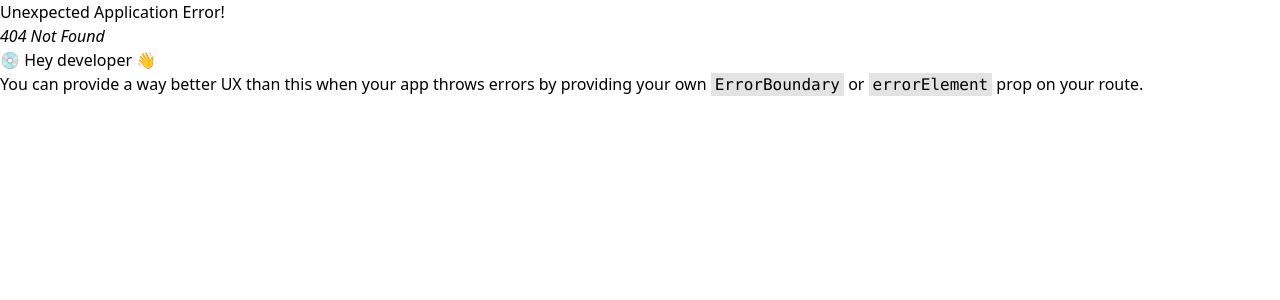
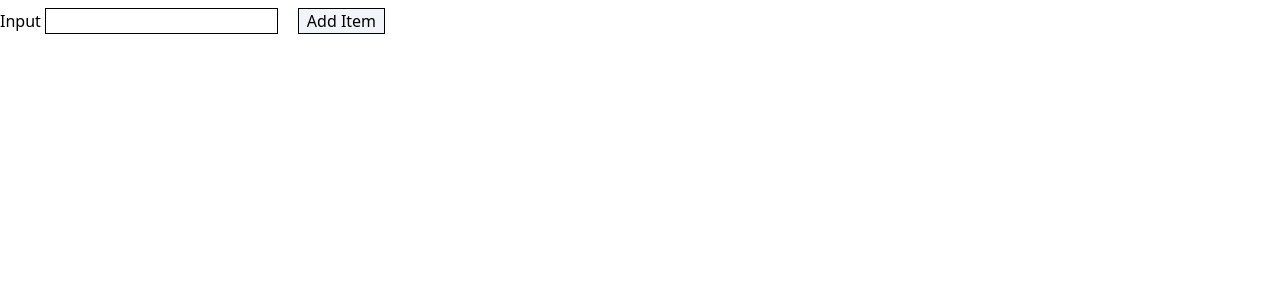
Before and after one commit to danishagarwal/React-Practice, a React (Create React App) app: page /list in a window 1280 px wide. Before the commit this address had no page. Shown: the top 300 px of the page. Built offline with nearby package versions, Linux system fonts and the light colour scheme.

Commit message:
List_items

```diff
--- a/src/App.js
+++ b/src/App.js
@@ -6,6 +6,7 @@ import Ref from "./components/Ref";
 import Search from "./components/Search";
 import Counter from "./components/Counter";
 import Login from "./components/Login";
+import List from "./components/List";
 
 const appRouter = createBrowserRouter([
   {
@@ -29,6 +30,10 @@ const appRouter = createBrowserRouter([
     element: <Search />,
   },
   {
+    path: "/list",
+    element: <List></List>,
+  },
+  {
     path: "/",
     element: <Test></Test>,
   },
--- /dev/null
+++ b/src/components/List.js
@@ -0,0 +1,40 @@
+import React, { useState } from "react";
+
+const List = () => {
+  const [items, setItems] = useState([]);
+  const [newItem, setNewItem] = useState("");
+
+  const handleClick = () => {
+    setItems([...items, newItem]);
+    setNewItem(" ");
+  };
+  return (
+    <>
+      {" "}
+      <div className="pt-2">
+        <label>Input</label>
+        <input
+          value={newItem}
+          onChange={(e) => setNewItem(e.target.value)}
+          className="border border-black ml-1"
+          type="text"
+        ></input>
+
+        <button
+          onClick={handleClick}
+          className="border border-black bg-slate-100 ml-5 px-2"
+        >
+          Add Item
+        </button>
+
+        <ul>
+          {items.map((item) => {
+            return <li>{item}</li>;
+          })}
+        </ul>
+      </div>
+    </>
+  );
+};
+
+export default List;
```
